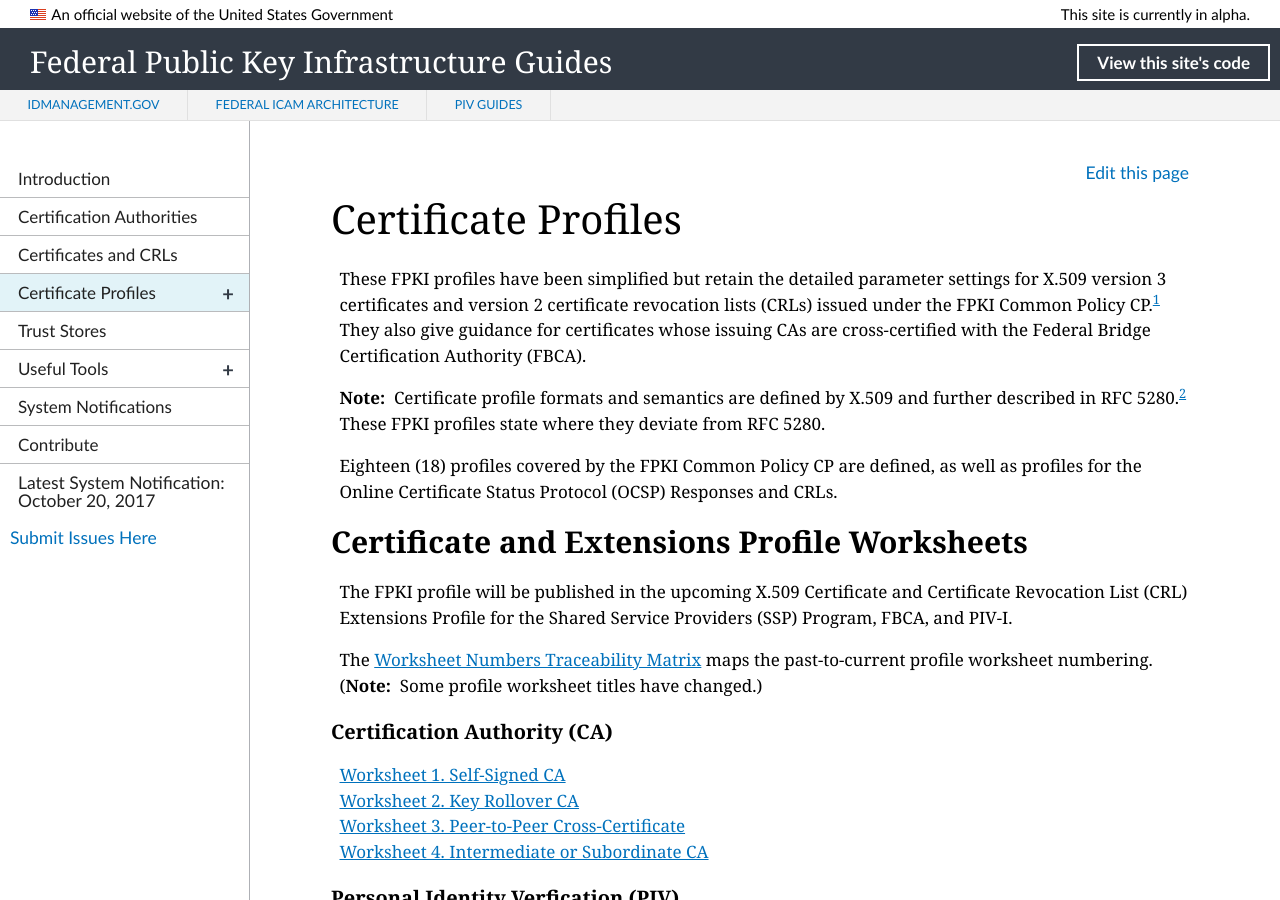
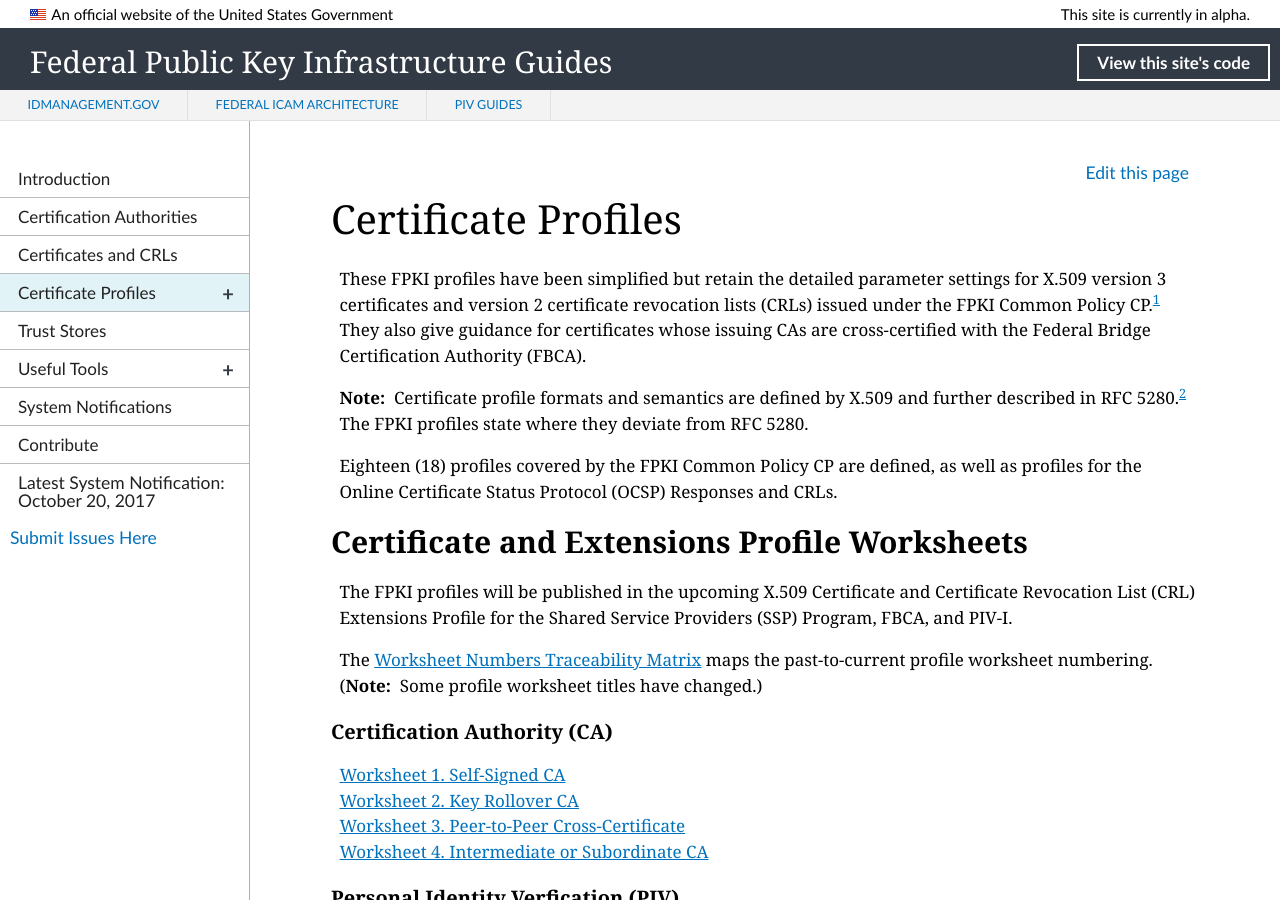
Before and after one commit to GSA/fpki-guides, a Jekyll site: the page built from pages/fpki_certificate_profiles.md, in a window 1280 px wide and 900 px high. Built offline with Jekyll 4.4.1, drawn with Linux system fonts in a browser that asks for light colours; nearby versions of some CDN libraries; library files that are not in the unit come from our copies.

Commit message:
Update fpki_certificate_profiles.md

```diff
--- a/pages/fpki_certificate_profiles.md
+++ b/pages/fpki_certificate_profiles.md
@@ -6,13 +6,13 @@
 
 These FPKI profiles have been simplified but retain the detailed parameter settings for X.509 version 3 certificates and version 2 certificate revocation lists (CRLs) issued under the FPKI Common Policy CP.<sup>[1](#1)</sup> They also give guidance for certificates whose issuing CAs are cross-certified with the Federal Bridge Certification Authority (FBCA).
 
-**Note:**&nbsp;&nbsp;Certificate profile formats and semantics are defined by X.509 and further described in RFC 5280.<sup>[2](#2)</sup> These FPKI profiles state where they deviate from RFC 5280.
+**Note:**&nbsp;&nbsp;Certificate profile formats and semantics are defined by X.509 and further described in RFC 5280.<sup>[2](#2)</sup> The FPKI profiles state where they deviate from RFC 5280.
 
 Eighteen (18) profiles covered by the FPKI Common Policy CP are defined, as well as profiles for the Online Certificate Status Protocol (OCSP) Responses and CRLs.
 
 ## Certificate and Extensions Profile Worksheets
 
-The FPKI profile will be published in the upcoming X.509 Certificate and Certificate Revocation List (CRL) Extensions Profile for the Shared Service Providers (SSP) Program, FBCA, and PIV-I.
+The FPKI profiles will be published in the upcoming X.509 Certificate and Certificate Revocation List (CRL) Extensions Profile for the Shared Service Providers (SSP) Program, FBCA, and PIV-I.
 
 The [Worksheet Numbers Traceability Matrix](#worksheet-numbers-traceability-matrix) maps the past-to-current profile worksheet numbering. (**Note:**&nbsp;&nbsp;Some profile worksheet titles have changed.)
 
```
